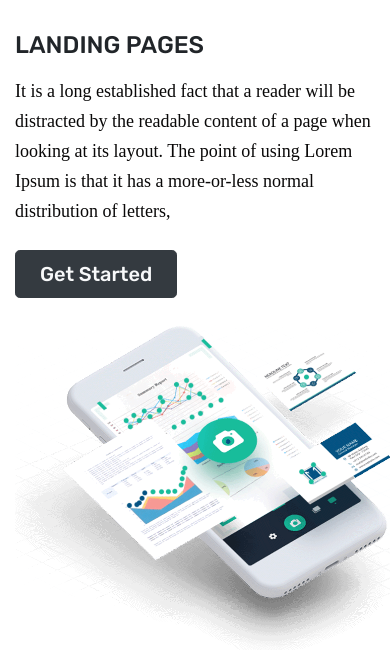
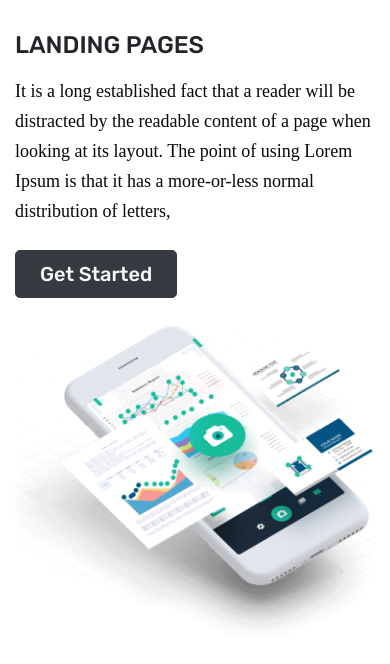
Before and after one commit to abubakar62545/UITest, a plain HTML site: page index.html in a window 390 px wide. Shown: the part 180-844 px from the top of the page. Drawn offline with nearby package versions, Linux system fonts and the light colour scheme.

Commit message:
updated ui code

```diff
--- a/assets/css/style.css
+++ b/assets/css/style.css
@@ -168,7 +168,7 @@ input[type='text']{
   }
   .hero-img{
     margin-top: 25px;
-    width: 105%;
+    width: 100%;
   }
   .ask > h1{
     font-size: 22px;
```
